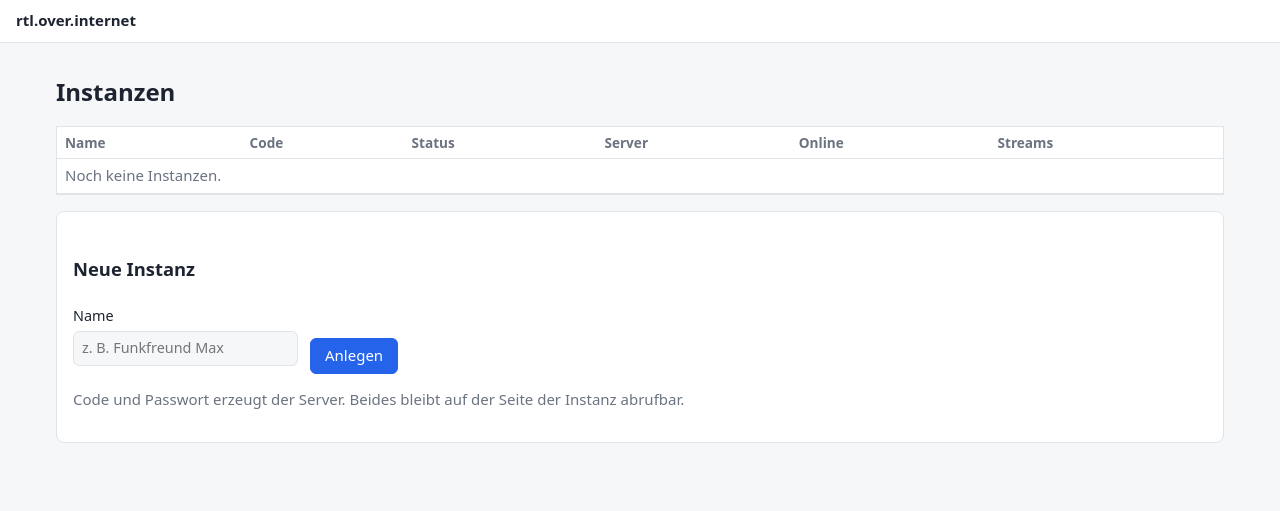
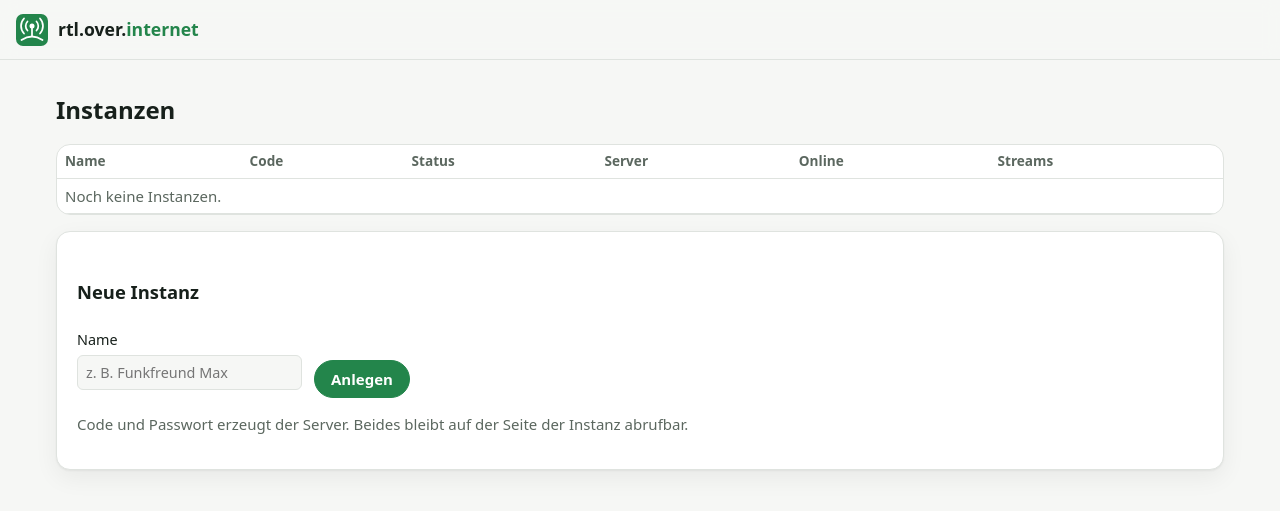
Before and after one commit to JayLo1401/rtl.over.internet, a FastAPI app: template app/templates/index.html in a window 1280 px wide. Shown: the top 511 px of the page. Run offline with FastAPI, Linux system fonts and the light colour scheme; the template is opened without the code that fills it, so the values that code supplies are empty; parts of the project's set-up code (start-up, migrations or seed data) failed here and were passed over.

Commit message:
feat: Logo und Farben passend zu jaycloud.at
Eigenes Logo (Antenne über dem Horizont) im Stil der jaycloud-Projektlogos, als Favicon,
im Kopf und auf der Anmeldeseite. Farbpalette, Radien und Buttons wie jaycloud.at,
heller und dunkler Modus.

Co-Authored-By: Claude Opus 5.5 <noreply@anthropic.com>

```diff
--- a/app/static/style.css
+++ b/app/static/style.css
@@ -1,23 +1,37 @@
+/* Farben und Formen wie jaycloud.at (assets/style.css dort) */
 :root {
-  --bg: #f6f7f9; --fg: #1d2330; --muted: #6b7280; --card: #fff; --line: #dfe3ea;
-  --accent: #2563eb; --ok: #15803d; --bad: #b91c1c; --warn: #b45309;
+  --bg: #f6f7f5; --fg: #17201b; --muted: #5b675f; --card: #ffffff; --line: #dfe3df;
+  --accent: #23854b; --accent-soft: #e3f2e8; --ok: #23854b; --bad: #b42318; --warn: #c27c00;
+  --shadow: 0 1px 2px rgba(0, 0, 0, .05), 0 8px 24px rgba(0, 0, 0, .06);
+  color-scheme: light;
 }
 @media (prefers-color-scheme: dark) {
-  :root { --bg: #12151b; --fg: #e5e7eb; --muted: #9ca3af; --card: #1b2029; --line: #2d3440;
-          --accent: #60a5fa; --ok: #4ade80; --bad: #f87171; --warn: #fbbf24; }
+  :root { --bg: #11171d; --fg: #e8ece9; --muted: #9aa7a0; --card: #1a232b; --line: #2a353f;
+          --accent: #3fb36f; --accent-soft: #1d3327; --ok: #3fb36f; --bad: #f2786b; --warn: #f2b42c;
+          --shadow: 0 1px 2px rgba(0, 0, 0, .3), 0 8px 24px rgba(0, 0, 0, .25);
+          color-scheme: dark; }
 }
 * { box-sizing: border-box; }
-body { margin: 0; font: 15px/1.45 system-ui, -apple-system, "Segoe UI", sans-serif; background: var(--bg); color: var(--fg); }
-a { color: var(--accent); }
-.top { display: flex; flex-wrap: wrap; gap: 12px; align-items: center; justify-content: space-between;
-       padding: 10px 16px; border-bottom: 1px solid var(--line); background: var(--card); }
-.brand { font-weight: 700; text-decoration: none; color: var(--fg); }
-nav { display: flex; gap: 16px; align-items: center; flex-wrap: wrap; }
+body { margin: 0; font: 15px/1.5 system-ui, -apple-system, "Segoe UI", Roboto, "Helvetica Neue", Arial, sans-serif;
+       background: var(--bg); color: var(--fg); }
+a { color: var(--accent); text-underline-offset: 3px; }
+.top { position: sticky; top: 0; z-index: 10; display: flex; flex-wrap: wrap; gap: 12px; align-items: center;
+       justify-content: space-between; padding: 8px 16px; min-height: 60px; border-bottom: 1px solid var(--line);
+       background: color-mix(in srgb, var(--bg) 88%, transparent); backdrop-filter: blur(8px); }
+.brand { display: inline-flex; align-items: center; gap: 10px; font-weight: 700; font-size: 1.1rem;
+         text-decoration: none; color: var(--fg); }
+.brand img { width: 32px; height: 32px; }
+.brand b { color: var(--accent); }
+nav { display: flex; gap: 4px 18px; align-items: center; flex-wrap: wrap; font-size: .95rem; }
+nav a, button.link { color: var(--muted); text-decoration: none; }
+nav a:hover, button.link:hover { color: var(--fg); }
 main { max-width: 1200px; margin: 0 auto; padding: 16px; }
 h1 { font-size: 1.5rem; } h2 { font-size: 1.15rem; margin-top: 28px; }
-.card { background: var(--card); border: 1px solid var(--line); border-radius: 8px; padding: 16px; margin: 16px 0; }
+.card { background: var(--card); border: 1px solid var(--line); border-radius: 14px; padding: 18px 20px;
+        margin: 16px 0; box-shadow: var(--shadow); }
 .narrow { max-width: 460px; margin: 40px auto; }
-table { width: 100%; border-collapse: collapse; background: var(--card); border: 1px solid var(--line); display: block; overflow-x: auto; }
+table { width: 100%; border-collapse: collapse; background: var(--card); border: 1px solid var(--line);
+        border-radius: 14px; display: block; overflow-x: auto; }
 thead, tbody { display: table; width: 100%; border-collapse: collapse; }
 th, td { text-align: left; padding: 6px 8px; border-bottom: 1px solid var(--line); vertical-align: top; }
 th { font-weight: 600; color: var(--muted); font-size: .85rem; }
@@ -33,8 +47,11 @@ td.detail { word-break: break-word; font-size: .85rem; }
 label { display: flex; flex-direction: column; gap: 4px; margin: 8px 0; font-size: .9rem; }
 label.check { flex-direction: row; align-items: center; gap: 6px; margin: 0; }
 input, textarea { font: inherit; padding: 6px 8px; border: 1px solid var(--line); border-radius: 6px; background: var(--bg); color: var(--fg); }
-button, .button { font: inherit; padding: 6px 14px; border-radius: 6px; border: 1px solid var(--accent); background: var(--accent);
-                  color: #fff; cursor: pointer; text-decoration: none; display: inline-block; }
+button, .button { font: inherit; padding: 7px 16px; border-radius: 999px; border: 1px solid var(--accent); background: var(--accent);
+                  color: #fff; cursor: pointer; text-decoration: none; display: inline-block; font-weight: 600; }
+button:hover, .button:hover { filter: brightness(1.08); }
+input:focus, textarea:focus { outline: 2px solid var(--accent); outline-offset: 1px; border-color: var(--accent); }
+.login-logo { display: block; width: 64px; height: 64px; margin: 0 auto 12px; }
 button.small { padding: 2px 8px; font-size: .85rem; }
 button.warn { background: transparent; color: var(--warn); border-color: var(--warn); }
 button.danger, .button.danger { background: var(--bad); border-color: var(--bad); }
--- a/app/templates/base.html
+++ b/app/templates/base.html
@@ -5,12 +5,14 @@
 <meta name="viewport" content="width=device-width, initial-scale=1">
 <meta name="referrer" content="no-referrer">
 <title>{% block title %}rtl.over.internet{% endblock %}</title>
+<link rel="icon" type="image/svg+xml" href="/static/logo.svg">
+<meta name="theme-color" content="#23854b">
 <link rel="stylesheet" href="/static/style.css">
 {% block head %}{% endblock %}
 </head>
 <body>
 <header class="top">
-  <a class="brand" href="/">rtl.over.internet</a>
+  <a class="brand" href="/"><img src="/static/logo.svg" alt=""><span>rtl.over.<b>internet</b></span></a>
   {% if user %}
   <nav>
     <a href="/">Instanzen</a>
--- a/app/templates/login.html
+++ b/app/templates/login.html
@@ -2,6 +2,7 @@
 {% block title %}Anmelden · rtl.over.internet{% endblock %}
 {% block content %}
 <section class="card narrow">
+  <img class="login-logo" src="/static/logo.svg" alt="">
   <h1>Anmelden</h1>
   {% if error %}<p class="error">{{ error }}</p>{% endif %}
   {% if local %}
```
Also changed, not shown: app/static/logo.svg (added).
